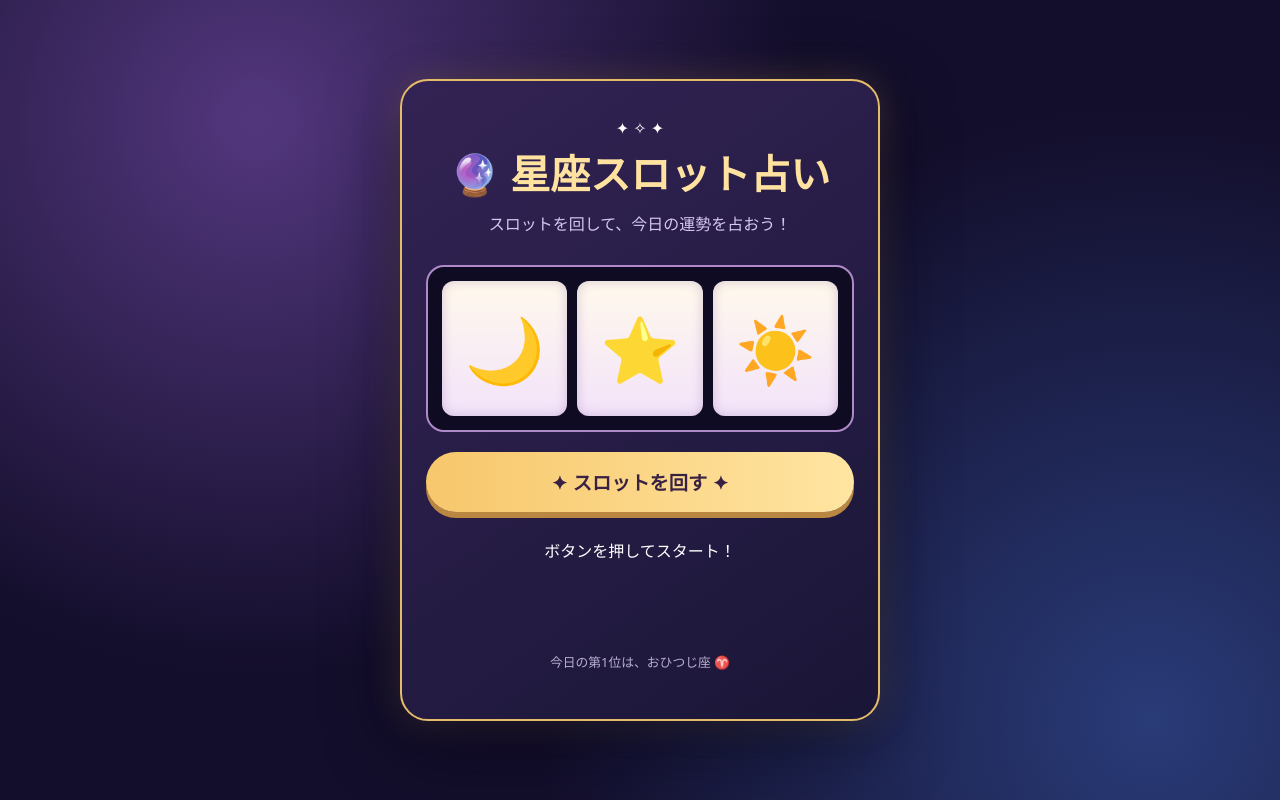
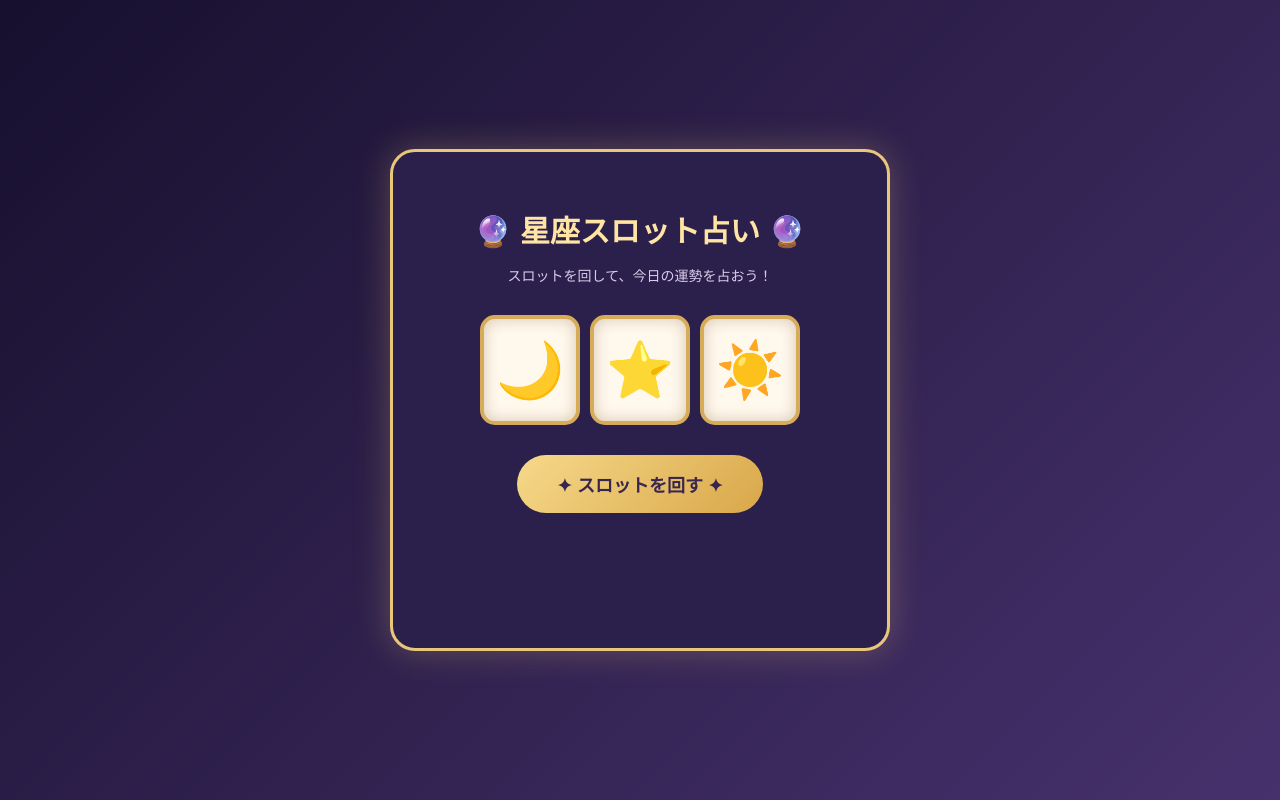
Before and after one commit to kano-4/2026_DS_HP2, a plain HTML site: page index (1).html in a window 1280 px wide. Drawn offline with Linux system fonts and the light colour scheme.

Commit message:
Update index (1).html

```diff
--- a/index (1).html
+++ b/index (1).html
@@ -1,14 +1,213 @@
+
 <!DOCTYPE html>
 <html lang="ja">
 <head>
-<meta charset="UTF-8"><meta name="viewport" content="width=device-width,initial-scale=1">
-<title>星座スロット占い</title>
-<style>
-:root{font-family:system-ui,-apple-system,sans-serif;color:#fff;background:#130e2b}*{box-sizing:border-box}body{margin:0;min-height:100vh;display:grid;place-items:center;background:radial-gradient(circle at 20% 15%,#53377e,transparent 45%),radial-gradient(circle at 90% 90%,#293b78,transparent 45%),#130e2b}.machine{width:min(92vw,480px);padding:36px 24px;text-align:center;border:2px solid #e4bc69;border-radius:28px;background:linear-gradient(145deg,#332354,#1a1637);box-shadow:0 20px 70px #080616aa,0 0 35px #dfae6440}h1{font-size:clamp(1.7rem,6vw,2.5rem);margin:4px 0 10px;color:#ffe2a0}.sub{color:#d4c8ef;margin:0 0 30px}.reels{display:flex;gap:10px;margin:20px 0;padding:14px;border-radius:18px;background:#0e0b23;border:2px solid #ae8ac9}.reel{flex:1;min-width:0;padding:24px 4px;border-radius:12px;background:linear-gradient(#fff9ec,#f3e3fa);color:#39275e;font-size:clamp(2.4rem,11vw,4rem);box-shadow:inset 0 0 12px #8b69a455}.spin{width:100%;padding:16px;border:0;border-radius:999px;background:linear-gradient(90deg,#f7c76b,#ffe5a2);color:#392143;font-size:1.2rem;font-weight:800;cursor:pointer;box-shadow:0 6px 0 #b98741}.spin:active{transform:translateY(4px);box-shadow:0 2px 0 #b98741}.spin:disabled{opacity:.7;cursor:wait}.result{min-height:90px;margin-top:25px;line-height:1.8}.result strong{font-size:1.45rem;color:#ffe2a0}.note{font-size:.8rem;color:#b8aed0;margin-top:25px}
-</style>
+  <meta charset="UTF-8">
+  <meta name="viewport" content="width=device-width, initial-scale=1.0">
+  <title>星座スロット占い</title>
+
+  <style>
+    * {
+      box-sizing: border-box;
+    }
+
+    body {
+      margin: 0;
+      min-height: 100vh;
+      display: flex;
+      justify-content: center;
+      align-items: center;
+      background: linear-gradient(135deg, #17102e, #47316d);
+      font-family: sans-serif;
+      color: white;
+      text-align: center;
+    }
+
+    .container {
+      width: 90%;
+      max-width: 500px;
+      padding: 35px 20px;
+      background: #2b204b;
+      border: 3px solid #e8c77b;
+      border-radius: 25px;
+      box-shadow: 0 0 35px rgba(255, 215, 120, 0.25);
+    }
+
+    h1 {
+      color: #ffe4a3;
+      font-size: 30px;
+      margin-bottom: 10px;
+    }
+
+    .description {
+      color: #d9cbea;
+      font-size: 14px;
+      margin-bottom: 30px;
+    }
+
+    .slot-machine {
+      display: flex;
+      justify-content: center;
+      gap: 10px;
+      margin: 30px 0;
+    }
+
+    .reel {
+      width: 100px;
+      height: 110px;
+      display: flex;
+      justify-content: center;
+      align-items: center;
+      background: #fff8ed;
+      border: 4px solid #d7ac58;
+      border-radius: 15px;
+      color: #392650;
+      font-size: 55px;
+      box-shadow: inset 0 0 15px #d7c7b2;
+    }
+
+    button {
+      background: linear-gradient(135deg, #f6d98a, #d9a749);
+      border: none;
+      border-radius: 40px;
+      padding: 16px 40px;
+      font-size: 18px;
+      font-weight: bold;
+      color: #392650;
+      cursor: pointer;
+      transition: 0.2s;
+    }
+
+    button:hover {
+      transform: scale(1.05);
+      box-shadow: 0 0 20px #f6d98a;
+    }
+
+    button:disabled {
+      opacity: 0.6;
+      cursor: not-allowed;
+    }
+
+    #result {
+      margin-top: 25px;
+      min-height: 75px;
+      font-size: 22px;
+      font-weight: bold;
+      color: #ffe4a3;
+    }
+
+    .sparkle {
+      animation: glow 0.8s infinite alternate;
+    }
+
+    @keyframes glow {
+      from {
+        text-shadow: 0 0 5px gold;
+      }
+      to {
+        text-shadow: 0 0 25px gold, 0 0 40px orange;
+      }
+    }
+
+    @media (max-width: 400px) {
+      .reel {
+        width: 80px;
+        height: 90px;
+        font-size: 42px;
+      }
+    }
+  </style>
 </head>
-<body><main class="machine"><div aria-hidden="true">✦ ✧ ✦</div><h1>🔮 星座スロット占い</h1><p class="sub">スロットを回して、今日の運勢を占おう！</p><div class="reels" aria-label="スロットの絵柄"><div class="reel" id="r1">🌙</div><div class="reel" id="r2">⭐</div><div class="reel" id="r3">☀️</div></div><button class="spin" id="spin">✦ スロットを回す ✦</button><div class="result" id="result" aria-live="polite">ボタンを押してスタート！</div><p class="note">今日の第1位は、おひつじ座 ♈</p></main>
-<script>
-const icons=['🌙','⭐','☀️','💎','🍀','💖','🔮'];const reels=[1,2,3].map(n=>document.getElementById('r'+n));const btn=document.getElementById('spin');const result=document.getElementById('result');const wait=ms=>new Promise(resolve=>setTimeout(resolve,ms));
-btn.addEventListener('click',async()=>{btn.disabled=true;result.textContent='運勢を占っています…';let timers=reels.map(el=>setInterval(()=>{el.textContent=icons[Math.floor(Math.random()*icons.length)]},75));for(let i=0;i<3;i++){await wait(650+i*350);clearInterval(timers[i]);reels[i].textContent='♈'}result.innerHTML='<strong>🎉 大当たり！ 🎉</strong><div>本日の第1位は… <strong>おひつじ座 ♈</strong></div><div>素敵な一日になりますように ✨</div>';btn.disabled=false;btn.textContent='↻ もう一度回す';});
-</script></body></html>
+
+<body>
+
+  <div class="container">
+
+    <h1>🔮 星座スロット占い 🔮</h1>
+
+    <p class="description">
+      スロットを回して、今日の運勢を占おう！
+    </p>
+
+    <div class="slot-machine">
+      <div class="reel" id="reel1">🌙</div>
+      <div class="reel" id="reel2">⭐</div>
+      <div class="reel" id="reel3">☀️</div>
+    </div>
+
+    <button id="spinButton" onclick="spin()">
+      ✦ スロットを回す ✦
+    </button>
+
+    <div id="result"></div>
+
+  </div>
+
+  <script>
+    const symbols = [
+      "🌙", "⭐", "☀️", "💎",
+      "🍀", "💖", "🔮", "♈"
+    ];
+
+    let spinning = false;
+
+    function spin() {
+
+      if (spinning) return;
+
+      spinning = true;
+
+      const button = document.getElementById("spinButton");
+      const result = document.getElementById("result");
+
+      button.disabled = true;
+      result.innerHTML = "";
+
+      const reels = [
+        document.getElementById("reel1"),
+        document.getElementById("reel2"),
+        document.getElementById("reel3")
+      ];
+
+      reels.forEach((reel, index) => {
+
+        reel.classList.remove("sparkle");
+
+        const interval = setInterval(() => {
+
+          const random = Math.floor(
+            Math.random() * symbols.length
+          );
+
+          reel.textContent = symbols[random];
+
+        }, 80);
+
+        setTimeout(() => {
+
+          clearInterval(interval);
+
+          // 最終的におひつじ座が揃う
+          reel.textContent = "♈";
+          reel.classList.add("sparkle");
+
+          if (index === 2) {
+
+            result.innerHTML =
+              "🎉 大当たり！ 🎉<br>" +
+              "本日の第1位は<br>" +
+              "♈ おひつじ座 ♈";
+
+            button.disabled = false;
+            button.textContent = "↻ もう一度回す";
+            spinning = false;
+          }
+
+        }, 1500 + index * 700);
+
+      });
+    }
+  </script>
+
+</body>
+</html>
```
